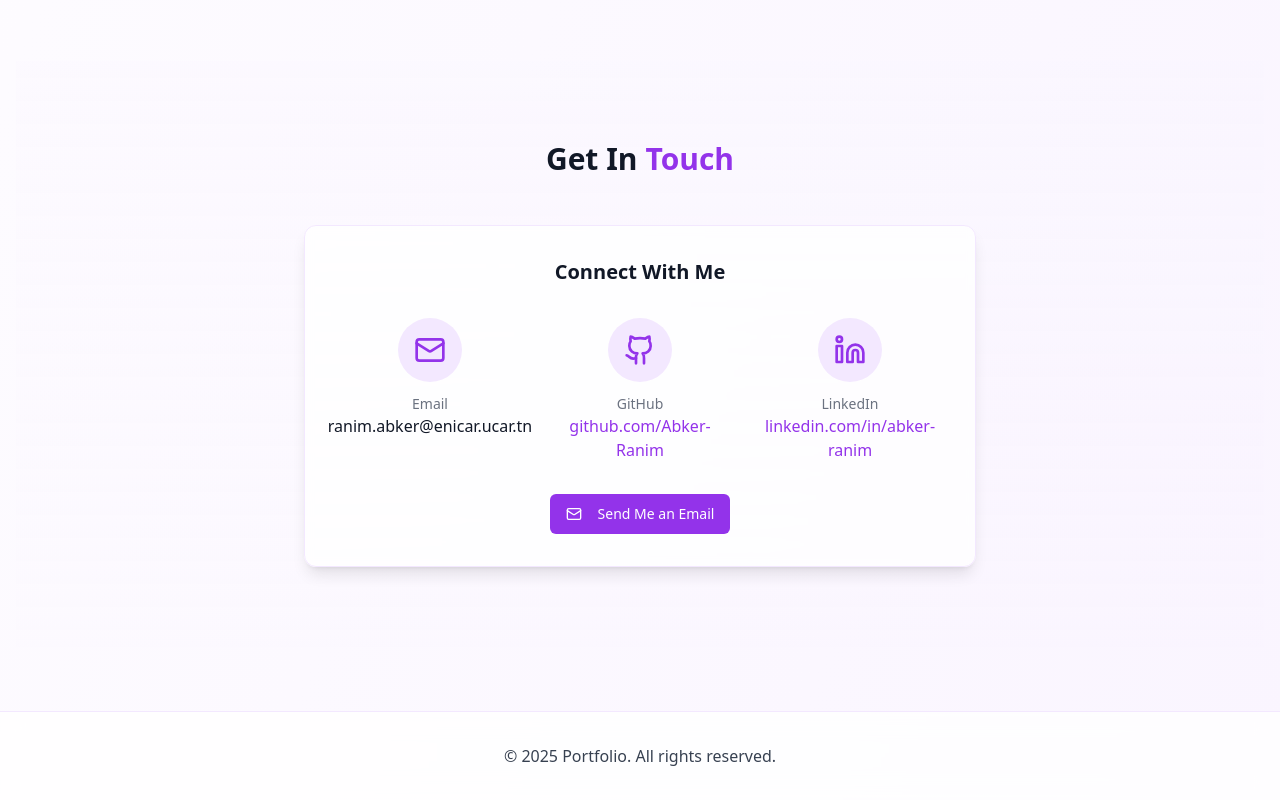
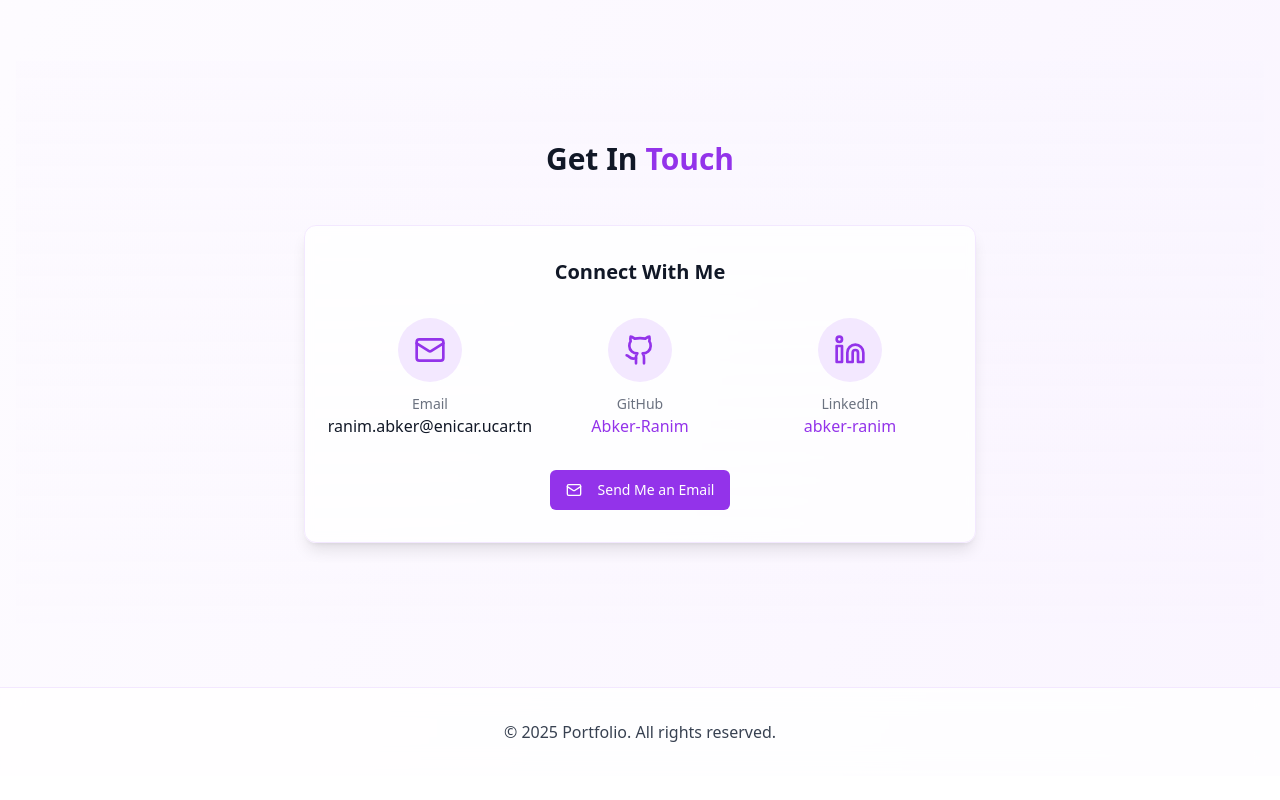
Before and after one commit to Abker-Ranim/ranim, a Next.js app: page / in a window 1280 px wide. Shown: the part 2718-3518 px from the top of the page. After the commit the page ends 3494 px from the top, so only its background shows below. Built offline with nearby package versions, Linux system fonts and the light colour scheme.

Commit message:
Update GitHub and LinkedIn links in portfolio

```diff
--- a/app/page.tsx
+++ b/app/page.tsx
@@ -613,8 +613,8 @@ export default function Portfolio() {
                     </div>
                     <div className="text-center">
                       <h4 className="text-sm font-medium text-gray-500 dark:text-gray-400">GitHub</h4>
-                      <Link href="https://github.com/" className="text-purple-600 dark:text-purple-400 hover:underline">
-                        github.com/Abker-Ranim
+                      <Link href="https://github.com/Abker-Ranim" className="text-purple-600 dark:text-purple-400 hover:underline">
+                        Abker-Ranim
                       </Link>
                     </div>
                   </div>
@@ -625,10 +625,10 @@ export default function Portfolio() {
                     <div className="text-center">
                       <h4 className="text-sm font-medium text-gray-500 dark:text-gray-400">LinkedIn</h4>
                       <Link
-                        href="https://linkedin.com/"
+                        href="https://www.linkedin.com/in/abker-ranim-1023002aa/"
                         className="text-purple-600 dark:text-purple-400 hover:underline"
                       >
-                        linkedin.com/in/abker-ranim
+                        abker-ranim
                       </Link>
                     </div>
                   </div>
```
